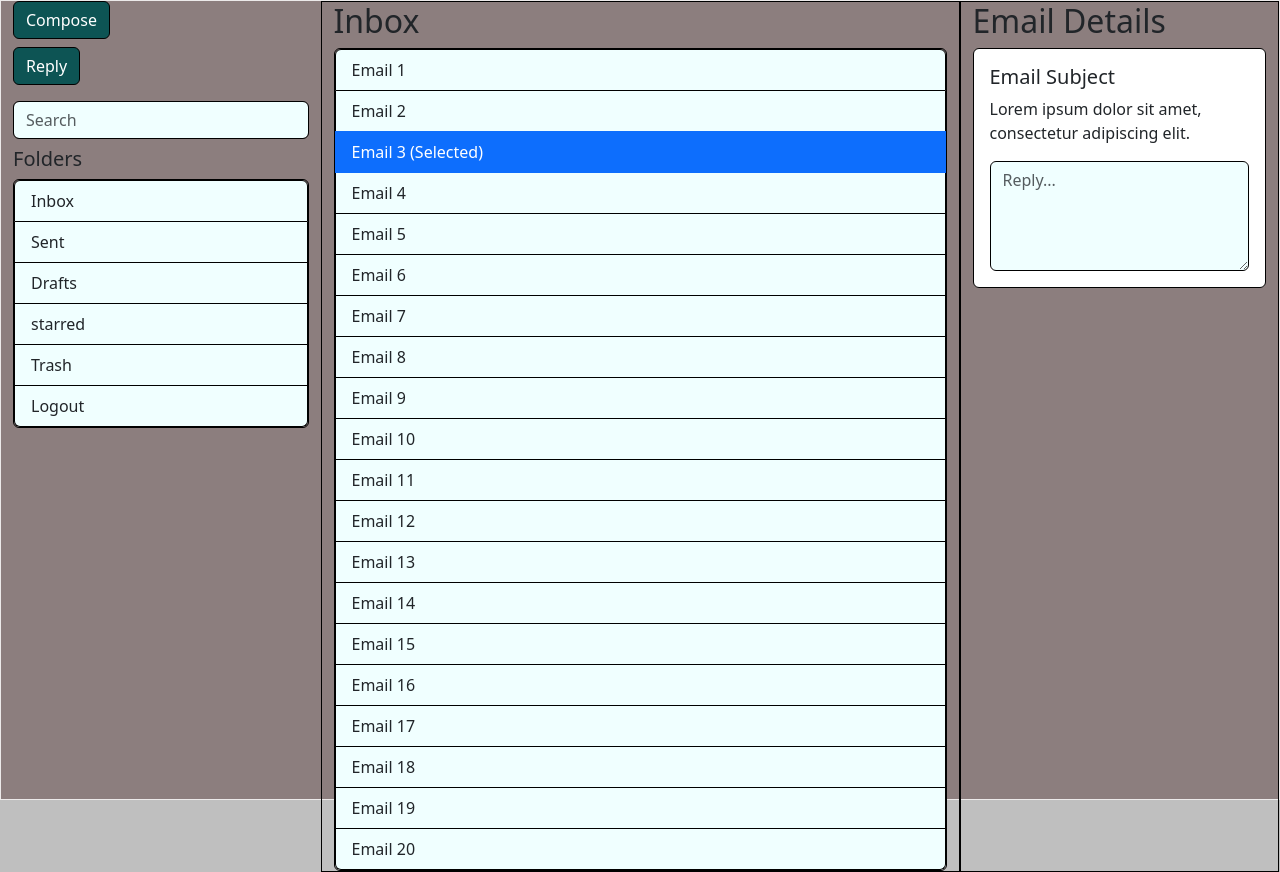
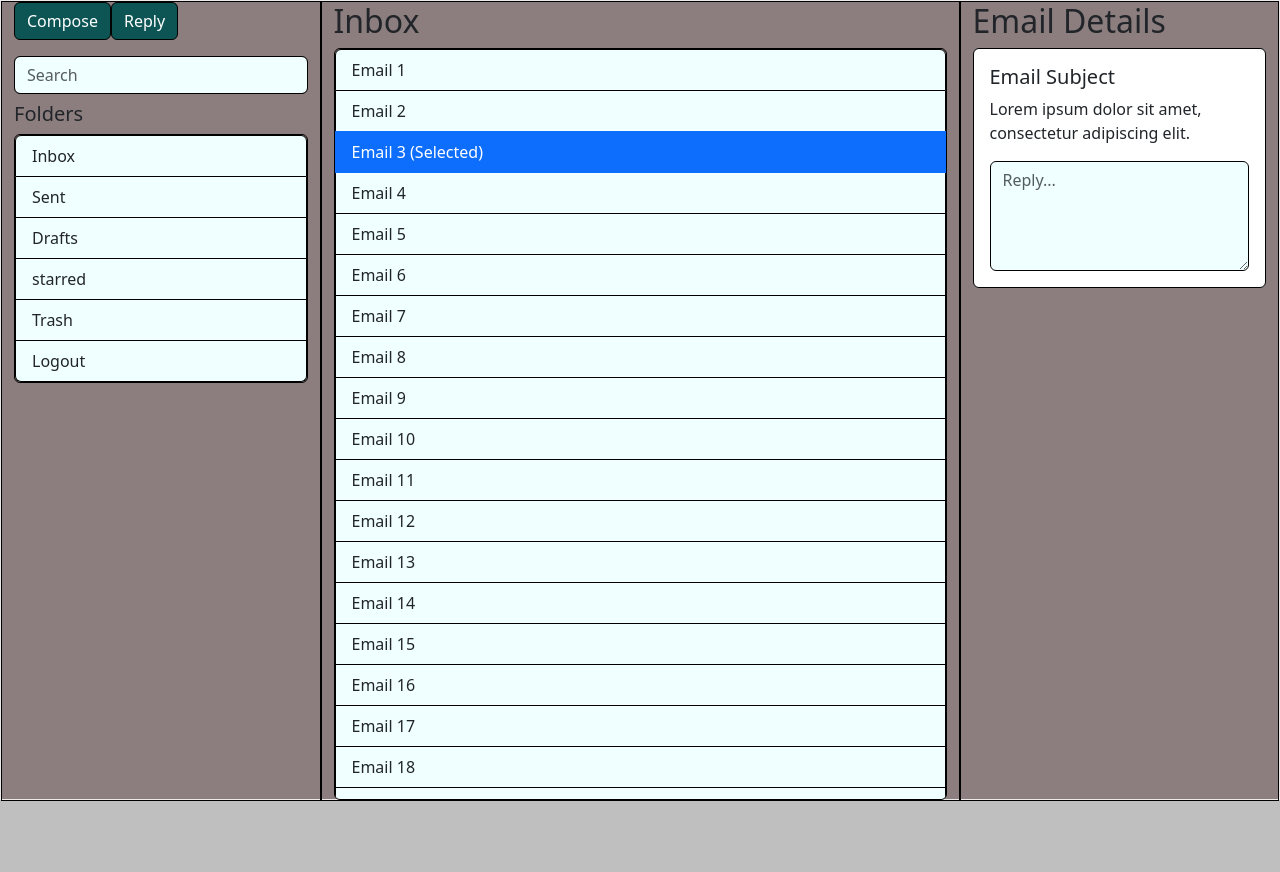
Before and after one commit to nikhilrfg/BOOTSTRAP-EMAIL-GANGARAMANI, a plain HTML site: page index3.html in a window 1280 px wide. After the commit the page ends 801 px from the top, so only its background shows below. Drawn offline with nearby package versions, Linux system fonts and the light colour scheme.

Commit message:
third commit

```diff
--- a/index3.html
+++ b/index3.html
@@ -13,10 +13,10 @@
   <div class="container-fluid  my-container h-100">
     <div class="row my-row grey-border">
       <!-- Sidebar -->
-       <div class="col-sm-12 col-md-6 col-lg-3" black-border row h-100 >
-        <div class="mb-3">
+       <div class="col-sm-12 col-md-6 col-lg-3 black-border">
+        <div class="mb-3 d-flex">
           <button class="btn btn-primary btn-block">Compose</button>
-          <button class="btn btn-secondary btn-block mt-2">Reply</button>
+          <button class="btn btn-secondary btn-block">Reply</button>
         </div>
         <input type="text" class="form-control mb-2" placeholder="Search">
         <h5>Folders</h5>
--- a/styles.css
+++ b/styles.css
@@ -103,7 +103,7 @@
 .email-list-col{
     display: flex;
     flex-direction: column;
-    justify-content: space-evenly;
+    justify-content: flex-start;
 }
 
 /* .form-control mb{
@@ -133,7 +133,7 @@
 
 }
 
-/* @media (max-width: 575px){
+@media (max-width: 575px){
     .email-list-col{
         height: 30vh;
     }
@@ -144,4 +144,4 @@
         height: 100vh;
     }
 
-} */
+}
```
